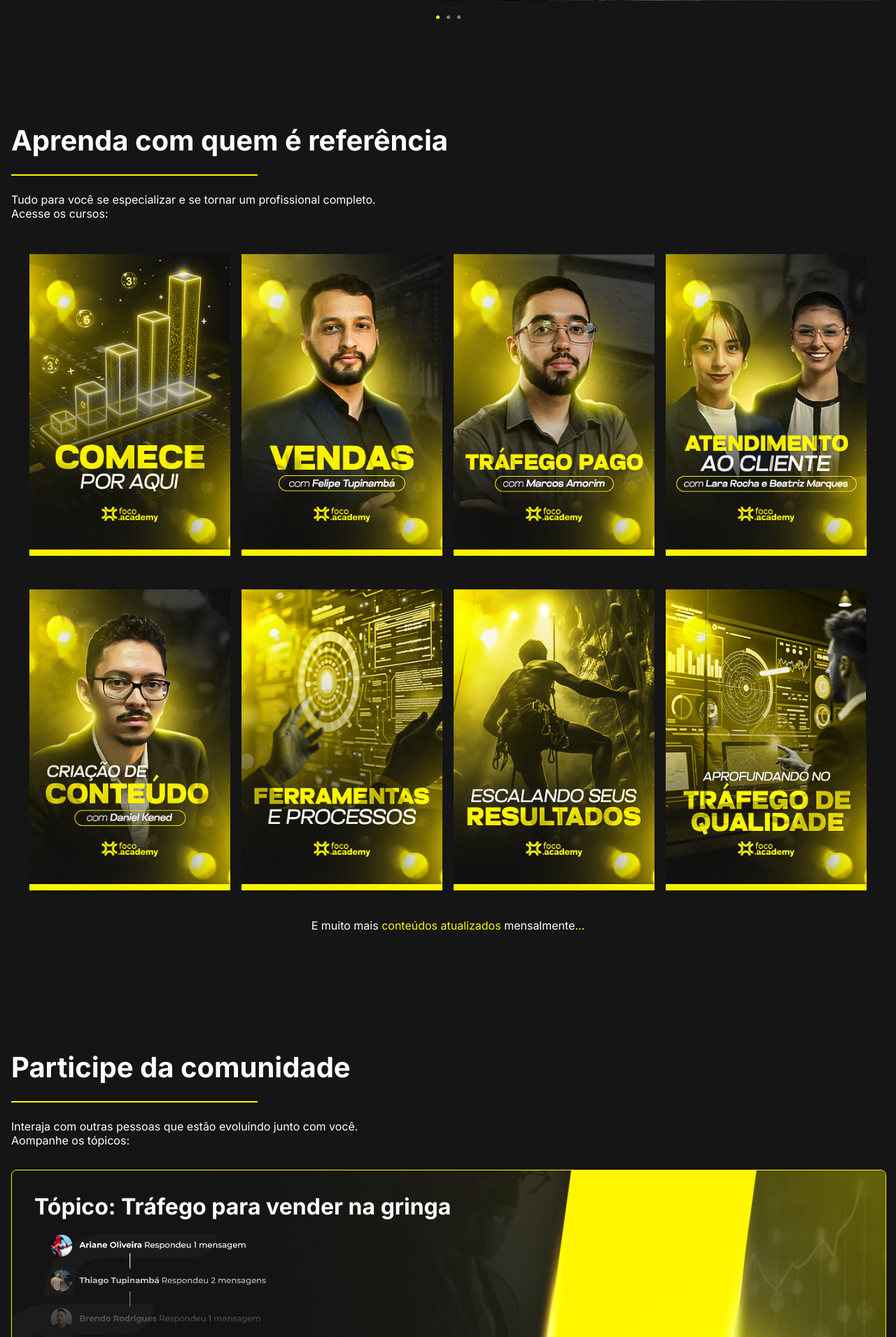
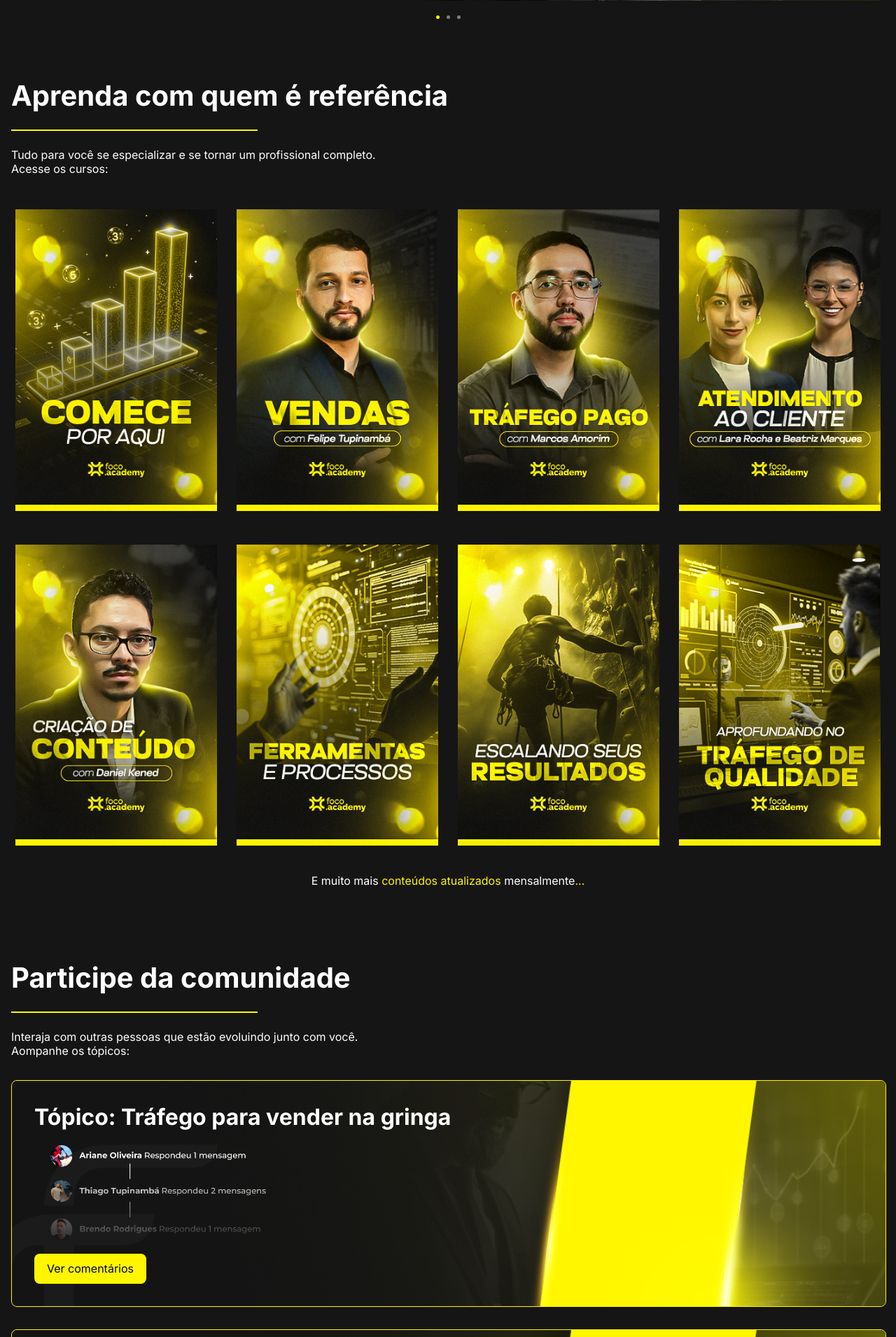
Before and after one commit to Marcos-Amorim-Rodrigues/comunidade-focado, a PHP site: page / in a window 1280 px wide. Shown: the part 687-2597 px from the top of the page at 70% size. Run offline with PHP 8.4, Linux system fonts and the light colour scheme.

Commit message:
changing section margin top and support photo

```diff
--- a/style/style.css
+++ b/style/style.css
@@ -254,7 +254,7 @@
 }
 
 .cursos{
-  margin-top: 8rem;
+  margin-top: 4rem;
   display: flex;
   flex-direction: column;
   gap: 1.5rem;
@@ -270,7 +270,7 @@
   width: 100%;
   display: flex;
   flex-wrap: wrap;
-  justify-content:center;
+  justify-content:space-around;
   align-items: left;
   gap: 1rem;
 }
```
Also changed, not shown: images/foto-felipe-tupi.png.
